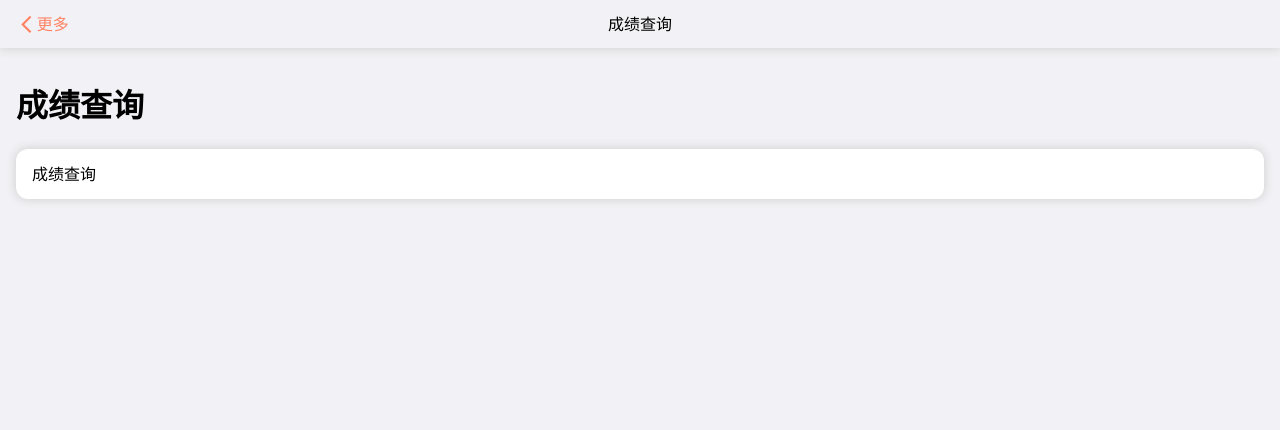
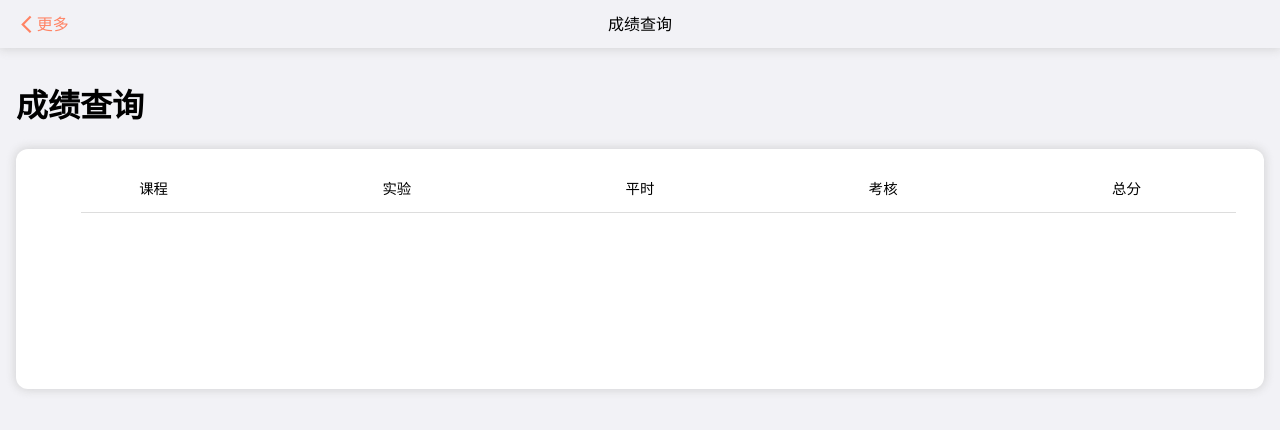
Before and after one commit to gaowanlu/Cours, a React app: page /score in a window 1280 px wide. Shown: the top 430 px of the page. Built offline with nearby package versions, Linux system fonts and the light colour scheme.

Commit message:
成绩查看

```diff
--- /dev/null
+++ b/src/components/Table.jsx
@@ -0,0 +1,70 @@
+import styled from "styled-components";
+/**
+ *
+ * @param {head:[string,string],rows:[[string,string]}]} props
+ * @returns
+ */
+
+export default function MyTable(props) {
+  const { head, rows } = props;
+  return (
+    <Container theme={props.theme}>
+      <ul>
+        <li>
+          <TableRow>
+            {head.map((v, i) => {
+              return <span key={i}>{v}</span>; //key warning
+            })}
+          </TableRow>
+        </li>
+        {rows.map((v, i) => {
+          return (
+            <li key={i}>
+              <TableRow>
+                {v.map((b, j) => {
+                  return <span key={j}>{b}</span>;
+                })}
+              </TableRow>
+            </li>
+          );
+        })}
+      </ul>
+    </Container>
+  );
+}
+
+const Container = styled.div`
+  min-height: 10rem;
+  color: ${(props) => props.theme.color.color};
+  li {
+    list-style: none;
+  }
+  padding-bottom: 3rem;
+`;
+
+const TableRow = styled.div`
+  width: 100%;
+  display: flex;
+  span {
+    display: inline-block;
+    min-height: 3rem;
+    flex: 1;
+    font-size: 0.9rem;
+    font-weight: lighter;
+    line-height: 3rem;
+    text-align: center;
+  }
+  position: relative;
+  &::after {
+    position: absolute;
+    content: "";
+    height: 1px;
+    background-color: #53535332;
+    display: block;
+    width: auto;
+    left: 4%;
+    right: 1%;
+    bottom: 0;
+  }
+  /* border-bottom: 1px  solid; */
+`;
--- a/src/data/courseBase.js
+++ b/src/data/courseBase.js
@@ -225,13 +225,14 @@ class CourseBaseFatory {
         };
     }
     /*成绩*/
-    score() {
+    async score(callback) {
         let result = this.store.getItem('score');
         if (result)
-            return this.store.getItem('score');
-        return {
-            data: []
-        };
+            callback(this.store.getItem('score'));
+        else
+            callback({
+                data: []
+            });
     }
     /*学生成绩*/
     selfInfo() {
--- a/src/pages/ScoreView.jsx
+++ b/src/pages/ScoreView.jsx
@@ -1,9 +1,11 @@
-import React from "react";
+import React, { useEffect, useState } from "react";
 import { Header, Container } from "./MoreView";
 import CardLayout from "../components/CardLayout";
 import { useSelector } from "react-redux";
 import { selectTheme } from "../features/theme/themeSlice";
 import PageNavigationBar from "../components/PageNavigationBar";
+import Table from "../components/Table";
+import courseBase from "../data/courseBase";
 
 /**
  * 个人成绩页面
@@ -11,6 +13,20 @@ import PageNavigationBar from "../components/PageNavigationBar";
  */
 function ScoreView() {
   const theme = useSelector(selectTheme);
+  const tableHead = ["课程", "实验", "平时", "考核", "总分"];
+  const [tableRows, setTableRows] = useState([]);
+  useEffect(() => {
+    courseBase.score((score) => {
+      setTableRows(
+        score.data
+          .map((v, i) => {
+            return [v.cname, v.sycj, v.pscj, v.khcj, v.zpcj];
+          })
+          .reverse()
+      );
+    });
+    return () => {};
+  }, []);
   return (
     <React.Fragment>
       {/*导航栏*/}
@@ -25,7 +41,9 @@ function ScoreView() {
         className="animate__animated animate__fadeInRight animate__faster"
       >
         <Header theme={theme} title="成绩查询" />
-        <CardLayout theme={theme}>成绩查询</CardLayout>
+        <CardLayout theme={theme}>
+          <Table theme={theme} head={tableHead} rows={tableRows} />
+        </CardLayout>
       </Container>
     </React.Fragment>
   );
```
Also changed, not shown: src/data/tool.js (added, +16 -0 lines).
